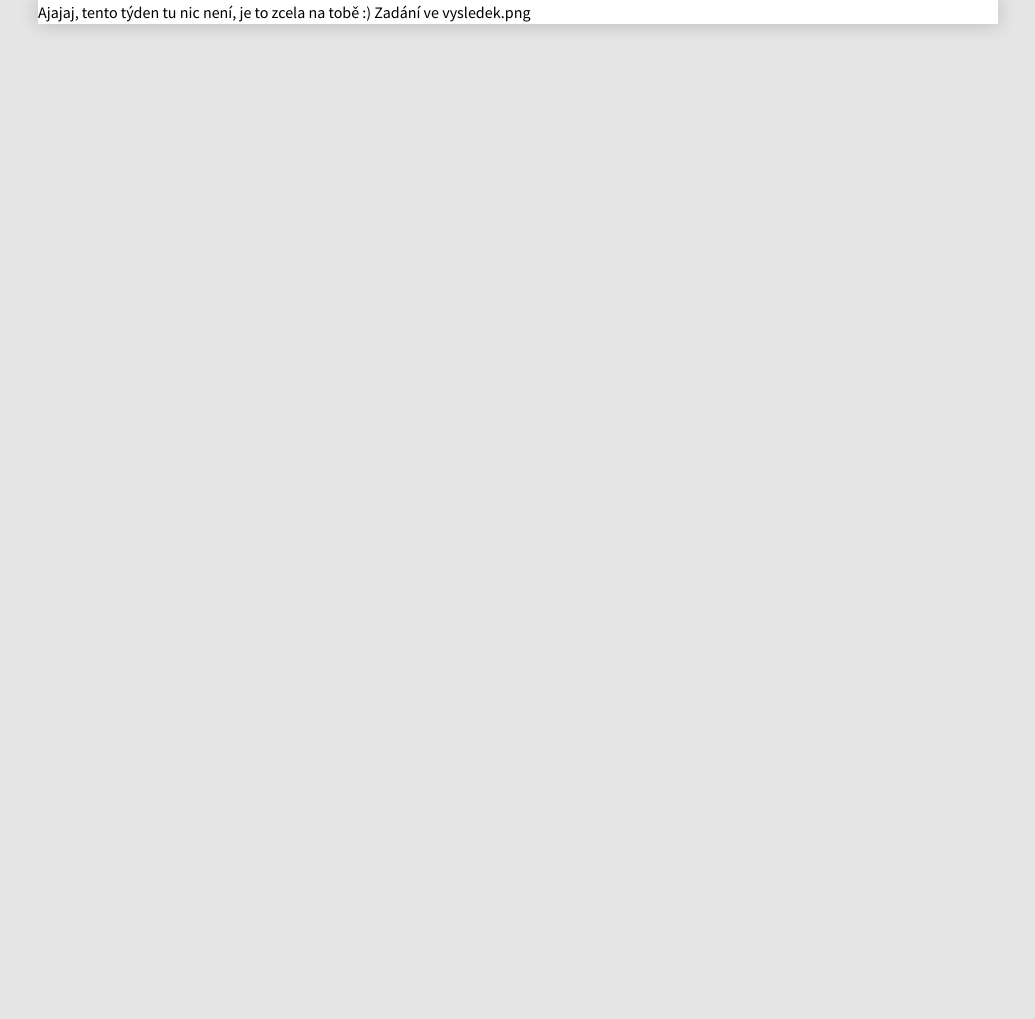
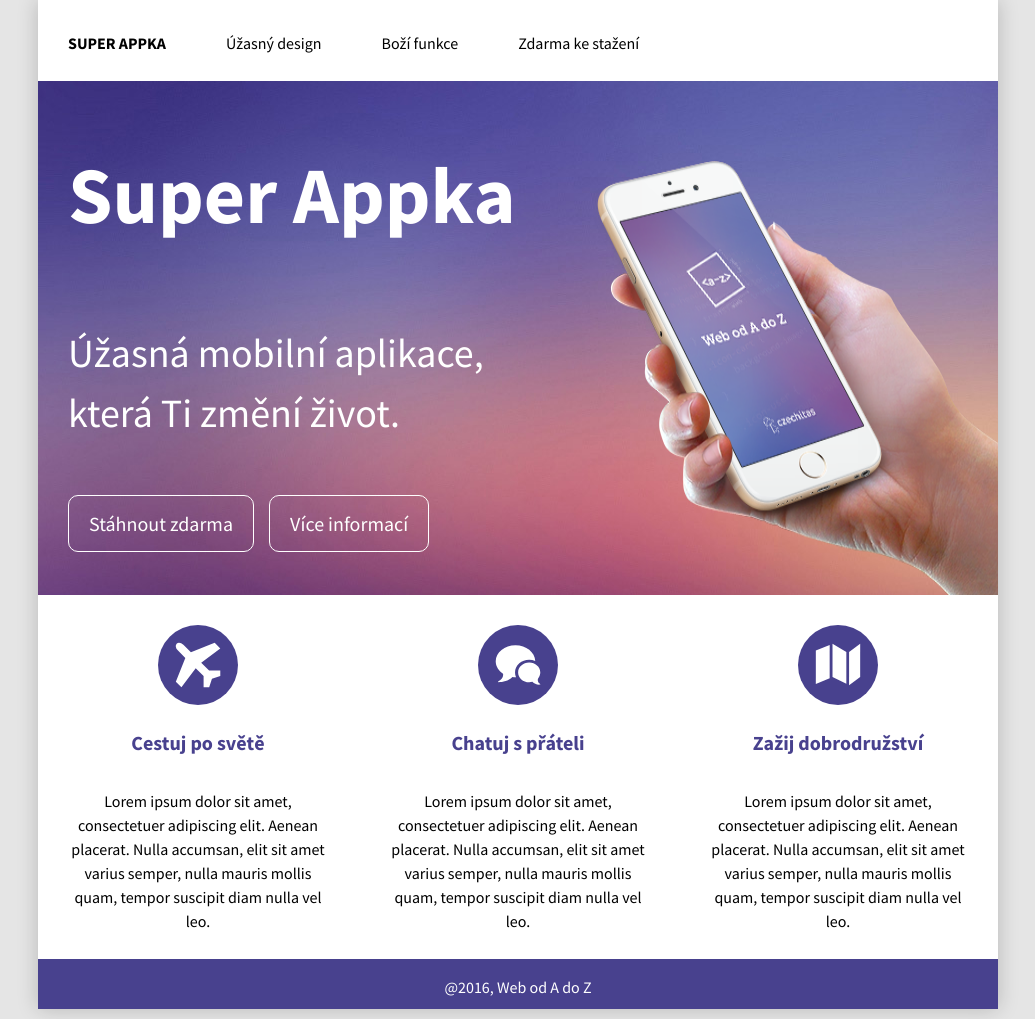
Before and after one commit to PetraDundacek/DU5, a plain HTML site: page index.html in a window 1280 px wide. Shown: the whole page, without its empty margins (122-1157 px from the left). Before the commit the page ends 800 px from the top, so only its background shows below. Drawn offline with Linux system fonts and the light colour scheme.

Commit message:
prvni verze

```diff
--- a/index.html
+++ b/index.html
@@ -11,9 +11,70 @@
 
             <!-- tvoje HTML sem -->
 
-            Ajajaj, tento týden tu nic není, je to zcela na tobě :)
+        <nav> <!-- zahlavi -->
+            <p><b>SUPER APPKA</b></p>
+            <p>Úžasný design</p>
+            <p>Boží funkce</p>
+            <p>Zdarma ke stažení</p>
+        </nav>
 
-            Zadání ve vysledek.png
+        <div class="hlavni">
+            <!-- hlavní část -->
+
+            <div class="textykontejner">
+                <h1 class="super">
+                    Super Appka
+                </h1>
+                <p class="text">
+                    Úžasná mobilní aplikace, která Ti změní život.
+                </p>
+                <nav class="tlacitka">
+                    <p class="tlacitko">
+                        <a href="#"> Stáhnout zdarma</a>
+                    </p>
+                    <p class="tlacitko">
+                        <a href="#">Více informací</a>
+                    </p>
+
+                </nav>
+            </div>
+            <img class="telefon" src="images/telefon.png">
+        </div>
+
+        <div class="info">
+            <div class="detaily">
+                <img class="triobrazky" src="images/letadlo.svg">
+                <h2>Cestuj po světě</h2>
+                <p>
+                    Lorem ipsum dolor sit amet, consectetuer adipiscing elit. Aenean placerat.
+                    Nulla accumsan, elit sit amet varius semper, nulla mauris mollis quam, tempor suscipit diam nulla vel leo.
+
+            </div>
+            <div class="detaily">
+                <img class="triobrazky" src="images/bubliny.svg">
+                <h2>Chatuj s přáteli</h2>
+                <p>
+                    Lorem ipsum dolor sit amet, consectetuer adipiscing elit. Aenean placerat.
+                    Nulla accumsan, elit sit amet varius semper, nulla mauris mollis quam, tempor suscipit diam nulla vel leo.
+
+                </p>
+            </div>
+            <div class="detaily">
+                <img class="triobrazky" src="images/mapa.svg">
+                <h2>Zažij dobrodružství</h2>
+                <p>
+                    Lorem ipsum dolor sit amet, consectetuer adipiscing elit. Aenean placerat.
+                    Nulla accumsan, elit sit amet varius semper, nulla mauris mollis quam, tempor suscipit diam nulla vel leo.
+
+                </p>
+            </div>
+
+        </div>
+
+        <div class="zapati">
+        <p class="textz">@2016, Web od A do Z</p>
+        </div>
+
 
 
 
--- a/style.css
+++ b/style.css
@@ -31,3 +31,85 @@ body {
 }
 
 /* ----- zde začni psát vlastní CSS ----- */
+.obal{
+    display:flex;
+    flex-direction:column;
+}
+nav{
+    display:flex;
+    flex-direction: row;
+    height: 10%;
+
+}
+p {
+    padding-inline: 30px;
+    padding-top: 15px;
+    padding-bottom: 10px;
+}
+
+.hlavni {
+    display:flex;
+    flex-direction: row;
+    background-image: url("images/pozadi.jpg");
+    color:white;
+
+}
+.telefon {
+    float: left;
+    padding-top: 80px;
+}
+.super {
+    font-size: 5rem;
+    padding-left: 30px;
+}
+.text {
+    font-size: 2.5rem;
+}
+.tlacitka {
+    padding-left: 15px;
+    padding-bottom: 40px;
+}
+.tlacitko{
+    padding:0px;
+}
+a {
+    border: 1px solid;
+    border-radius: 10px;
+    margin-left: 15px;
+    font-size: 1.25rem;
+    text-align: center;
+    color: white;
+    text-decoration: none;
+    padding: 15px 20px;
+}
+ a:hover {
+        background-color: #48418e;
+    }
+
+.zapati {
+    background-color: #48418e;
+    color:white;
+    text-align:center;
+    height: 50px;
+}
+.textz{
+    padding-top: 0px;
+    padding-bottom:20px;
+}
+.info {
+    display: flex;
+    flex-direction: row;
+}
+.detaily {
+    text-align: center;
+    padding-top: 30px;
+}
+.triobrazky {
+    width: 80px;
+    height: 80px;
+
+}
+h2 {
+    color: #48418e;
+    font-size: 1.25rem;
+}
```
